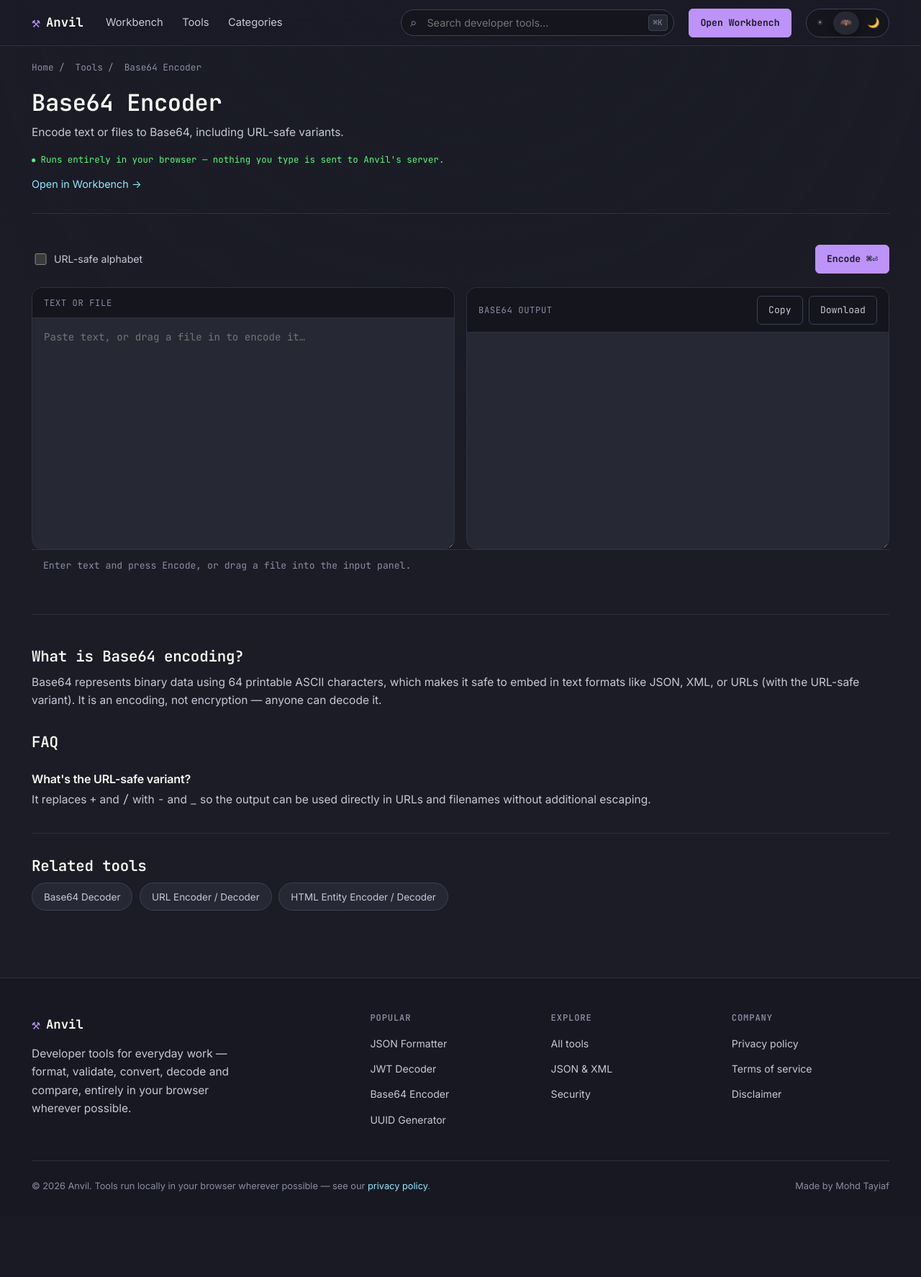
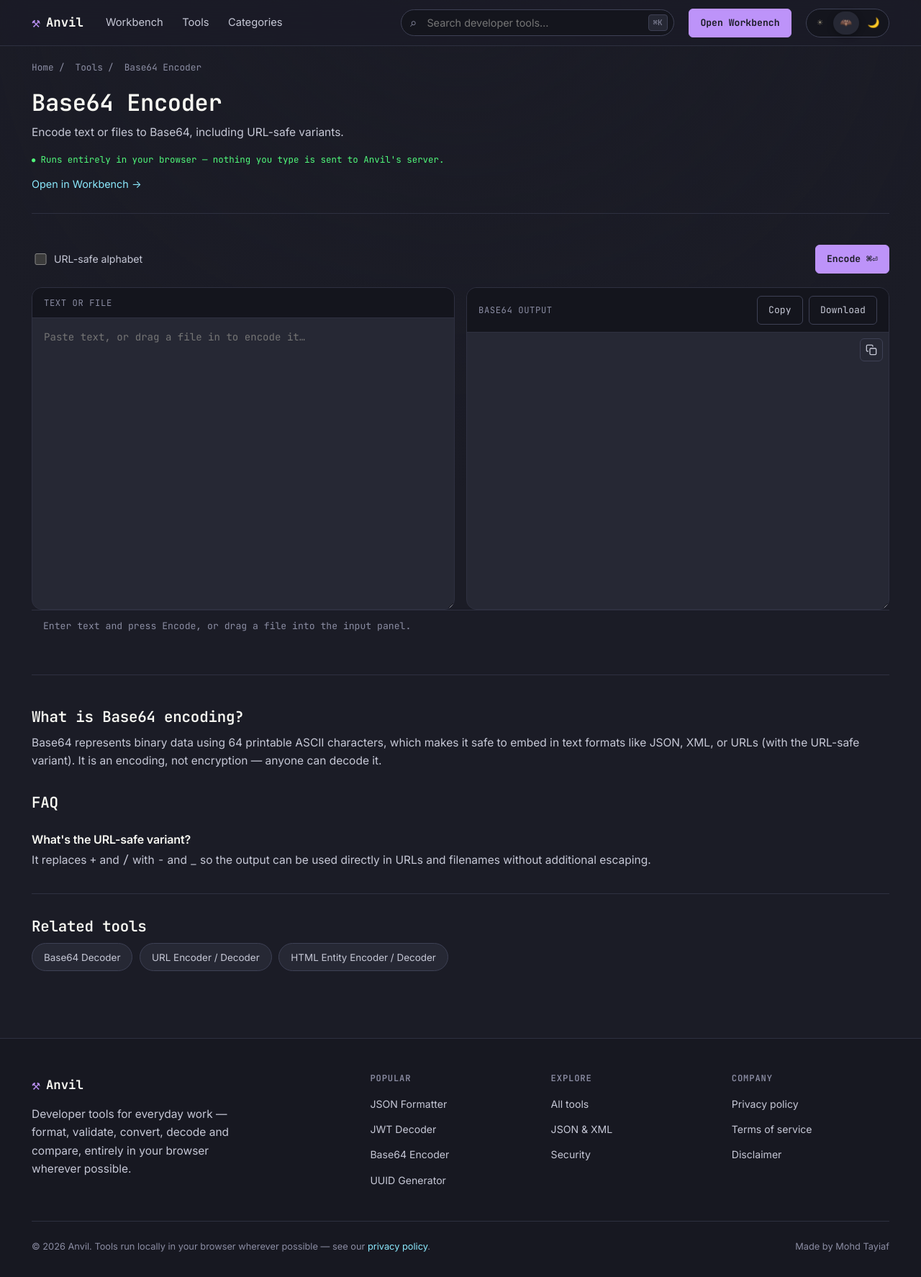
Before and after one commit to Thetaifkhan/anvil-devtools, a Flask app: page /base64-encode in a window 1280 px wide. Shown: the whole page at 72% size. Before the commit the page ends 1655 px from the top, so only its background shows below. Run offline with Flask 3, Linux system fonts and the light colour scheme; data comes from the database, SQL or seed files in the repository; some libraries are stand-ins or nearby versions.

Commit message:
Add files via upload

```diff
--- a/static/css/main.css
+++ b/static/css/main.css
@@ -510,7 +510,7 @@ input, textarea, select { max-width: 100%; }
 .panel:focus-within { border-color: var(--primary); box-shadow: var(--glow); }
 /* Output panels: keep the Copy/Download toolbar pinned under the site header
    while the result is scrolled. */
-.panel:has(> .output-area) > .panel-head {
+.panel:has(.output-area) > .panel-head {
   position: sticky; top: calc(var(--header-h) + .5rem); z-index: 2;
 }
 .panel-head {
@@ -524,6 +524,27 @@ input, textarea, select { max-width: 100%; }
 }
 .panel textarea:focus { outline: none; }
 .panel .output-area { white-space: pre-wrap; word-break: break-word; overflow: auto; }
+
+/* Output box: fixed, scrollable window. It never grows with the content,
+   so long results scroll inside the box instead of stretching the page. */
+.panel .output-frame {
+  position: relative; flex: 1 1 auto; min-height: 0; display: flex; flex-direction: column;
+}
+.panel .output-frame > .output-area {
+  flex: none; width: 100%; height: 24rem; max-height: 65vh; min-height: 220px;
+  overflow: auto; overscroll-behavior: contain; padding-right: 3rem;
+  scrollbar-gutter: stable;
+}
+/* Copy icon sits OUTSIDE the scrolling box, so it stays visible while scrolling. */
+.output-copy-icon {
+  position: absolute; top: .5rem; right: .5rem; z-index: 3;
+  width: 2rem; height: 2rem; display: inline-flex; align-items: center; justify-content: center;
+  border: 1px solid var(--border); border-radius: var(--radius-sm);
+  background: var(--bg-raised); color: var(--text-dim); cursor: pointer;
+}
+.output-copy-icon:hover { color: var(--text); border-color: var(--text-faint); background: var(--bg-hover); }
+.output-copy-icon:focus-visible { box-shadow: var(--glow); outline: none; }
+.output-copy-icon.copied { color: var(--good); border-color: var(--good); }
 .panel .output-area.has-error { color: var(--bad); }
 
 .btn-row { display: flex; flex-wrap: wrap; gap: .5rem; align-items: center; }
--- a/static/js/main.js
+++ b/static/js/main.js
@@ -228,4 +228,52 @@
       el.className = "status-line " + (type || "neutral");
     },
   };
+
+  // ── Output boxes: wrap each output in a scrollable frame with a fixed copy icon ──
+  const COPY_ICON_SVG =
+    '<svg viewBox="0 0 24 24" width="16" height="16" fill="none" stroke="currentColor" ' +
+    'stroke-width="2" stroke-linecap="round" stroke-linejoin="round" aria-hidden="true">' +
+    '<rect x="9" y="9" width="13" height="13" rx="2"/>' +
+    '<path d="M5 15H4a2 2 0 0 1-2-2V4a2 2 0 0 1 2-2h9a2 2 0 0 1 2 2v1"/></svg>';
+
+  function enhanceOutputBoxes(root) {
+    root.querySelectorAll(".panel > .output-area[id]").forEach((out) => {
+      if (out.parentElement && out.parentElement.classList.contains("output-frame")) return;
+      const frame = document.createElement("div");
+      frame.className = "output-frame";
+      out.parentNode.insertBefore(frame, out);
+      frame.appendChild(out);
+      const icon = document.createElement("button");
+      icon.type = "button";
+      icon.className = "output-copy-icon";
+      icon.title = "Copy output";
+      icon.setAttribute("aria-label", "Copy output");
+      icon.dataset.copyFrom = out.id;
+      icon.innerHTML = COPY_ICON_SVG;
+      frame.appendChild(icon);
+    });
+  }
+
+  // Any button with data-copy-from="<element id>" copies that element's text.
+  document.addEventListener("click", (e) => {
+    const btn = e.target.closest("[data-copy-from]");
+    if (!btn) return;
+    const source = document.getElementById(btn.dataset.copyFrom);
+    if (!source) return;
+    window.Anvil.copyText(source.textContent, null);
+    if (btn.classList.contains("output-copy-icon")) {
+      btn.classList.add("copied");
+      setTimeout(() => btn.classList.remove("copied"), 1200);
+    } else {
+      const original = btn.textContent;
+      btn.textContent = "Copied";
+      setTimeout(() => (btn.textContent = original), 1200);
+    }
+  });
+
+  if (document.readyState === "loading") {
+    document.addEventListener("DOMContentLoaded", () => enhanceOutputBoxes(document));
+  } else {
+    enhanceOutputBoxes(document);
+  }
 })();
```
